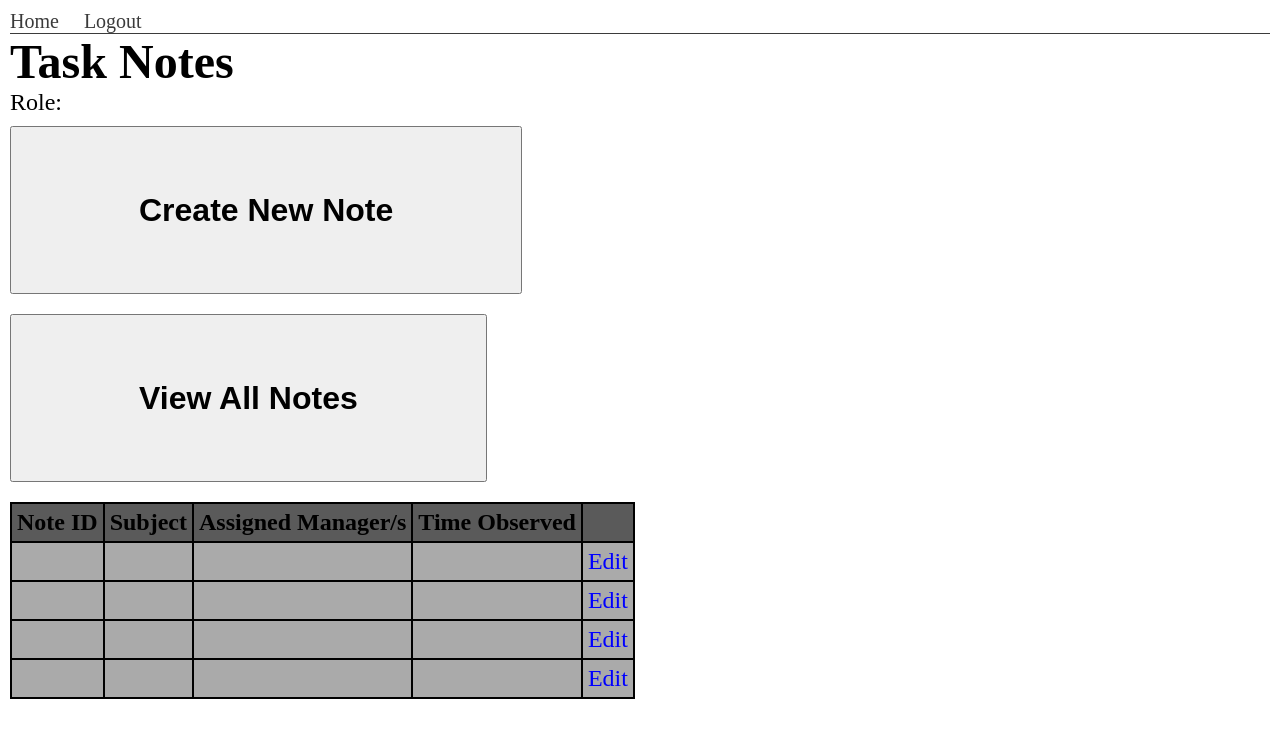
After one commit to joicenuangki/comp2030group9, a PHP site: the page made by Production Operator/Task Notes.php in a window 1280 px wide. The commit adds this page. Shown: the top 738 px of the page. Run offline with PHP 8.4, Linux system fonts and the light colour scheme.

Commit message:
Created new folders and started the front end of task notes

```diff
--- /dev/null
+++ b/Production Operator/Task Notes.php
@@ -0,0 +1,64 @@
+<!DOCTYPE html>
+<html lang="en">
+<head>
+    <meta charset="UTF-8">
+    <meta name="viewport" content="width=device-width, initial-scale=1.0">
+    <link rel="stylesheet" href="../Styles/Style.css">
+    <link rel="stylesheet" href="../Styles/Production Operator.css">
+    <title>Task Notes</title>
+</head>
+<body>
+    <header>
+        <?php include '../inc/header.inc.php';?>
+        <h1>Task Notes</h1>
+        <div id="user-role">Role:</div>
+    </header>
+    <main>
+        <div class="task-note-button">
+            <a href="Create Task Notes.php"><button><b>Create New Note</b></button></a>
+        </div>
+        <div class="task-note-button">
+            <a href="View Task Notes.php"><button><b>View All Notes</b></button></a>
+        </div>
+
+        <table>
+            <tr>
+                <th>Note ID</th>
+                <th>Subject</th>
+                <th>Assigned Manager/s</th>
+                <th>Time Observed</th>
+                <th></th>
+            </tr>
+            <tr>
+                <td></td>
+                <td></td>
+                <td></td>
+                <td></td>
+                <td><a href="Edit Task Notes.php">Edit</a></td>
+            </tr>
+            <tr>
+                <td></td>
+                <td></td>
+                <td></td>
+                <td></td>
+                <td><a href="Edit Task Notes.php">Edit</td></a>
+            </tr>
+            <tr>
+                <td></td>
+                <td></td>
+                <td></td>
+                <td></td>
+                <td><a href="Edit Task Notes.php">Edit</td></a>
+            </tr>
+            <tr>
+                <td></td>
+                <td></td>
+                <td></td>
+                <td></td>
+                <td><a href="Edit Task Notes.php">Edit</td></a>
+            </tr>
+        </table>
+    </main>
+
+</body>
+</html>
--- /dev/null
+++ b/Styles/Production Operator.css
@@ -0,0 +1,41 @@
+.task-note-button {
+    margin-bottom: 20px;
+
+    button {
+        padding: 10%;
+        padding-bottom: 5%;
+        padding-top: 5%;
+        font-size: 32px;
+    }
+}
+
+table {
+    border-collapse:collapse;
+
+
+
+    tr {
+        background-color: #aaaaaa;
+
+    }
+
+    td {
+        border: black 2px solid;
+        padding: 5px;
+    }
+
+    th {
+        padding: 5px;
+        background-color: #5a5a5a;
+        border: black 2px solid;
+    }
+
+    a {
+        text-decoration: none;
+        color: blue;
+    }
+}
+
+ul {
+    list-style: none;
+}
--- a/inc/header.inc.php
+++ b/inc/header.inc.php
@@ -1,4 +1,4 @@
 <ul id="header-bar">
-    <li><a href="Homepage.php">Home</a></li>
-    <li><a href="Logout.php">Logout</a></li>
+<li><a href="../main/Homepage.php">Home</a></li>
+<li><a href="../main/Logout.php">Logout</a></li>
 </ul>
--- a/Homepage.php
+++ b/main/Homepage.php
@@ -3,13 +3,14 @@
 <head>
     <meta charset="UTF-8">
     <meta name="viewport" content="width=device-width, initial-scale=1.0">
-    <link rel="stylesheet" href="Styles/Style.css">
+    <link rel="stylesheet" href="../Styles/Style.css">
     <title>Homepage</title>
 </head>
 <body>
     <header>
-        <?php include 'inc/header.inc.php';?>
+        <?php include '../inc/header.inc.php';?>
         <h1>Homepage</h1>
+        <div id="user-role">Role:</div>
     </header>
     <main>
         Test Text
```
Also changed, not shown: Production Operator/Create Task Notes.php (added, +44 -0 lines), Production Operator/Edit Task Notes.php (added, +13 -0 lines), Production Operator/View Task Notes.php (added, +12 -0 lines), main/Logout.php (added, +12 -0 lines), Factory Manager/temp.php (added), main/Homepage.html (renamed from Homepage.html).
